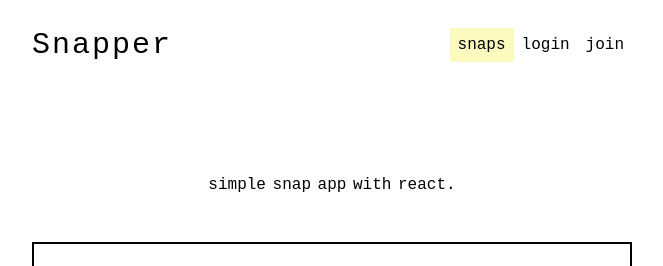
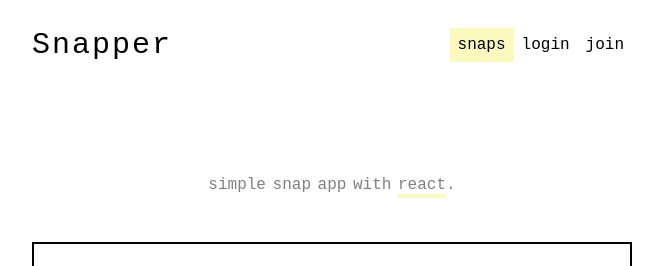
Before and after one commit to CengAmat/snapper, a React (Create React App) app in the folder client/: page / in a window 1280 px wide. Shown: the top 266 px of the page, without its empty margins (308-971 px from the left). Built offline with nearby package versions, Linux system fonts and the light colour scheme; no server answers.

Commit message:
Forwarding

```diff
--- a/client/src/components/pages/Home.js
+++ b/client/src/components/pages/Home.js
@@ -5,7 +5,7 @@ class Home extends Component {
     return (
       <div>
         <div className="description">
-          <p classNameName="sub_header__desc">
+          <p className="sub_header__desc">
             simple snap app with <span>react</span>.
           </p>
         </div>
--- a/client/src/components/pages/Join.js
+++ b/client/src/components/pages/Join.js
@@ -1,4 +1,6 @@
 import React, { Component } from "react";
+import { withRouter } from 'react-router-dom';
+
 import { Mutation } from "react-apollo";
 
 import { CREATE_USER } from "./../../queries";
@@ -45,6 +47,7 @@ class Join extends Component {
       console.log(data);
       localStorage.setItem("token", data.createUser.token);
       this.resetState();
+      this.props.history.push('/');
     });
   };
 
@@ -100,4 +103,4 @@ class Join extends Component {
   }
 }
 
-export default Join;
+export default withRouter(Join);
--- a/client/src/components/pages/Login.js
+++ b/client/src/components/pages/Login.js
@@ -1,4 +1,5 @@
 import React, { Component } from "react";
+import { withRouter } from 'react-router-dom';
 
 import { Mutation } from "react-apollo";
 
@@ -40,6 +41,7 @@ class Login extends Component {
       console.log(data);
       localStorage.setItem("token", data.signInUser.token);
       this.resetState();
+      this.props.history.push('/');
     });
   };
 
@@ -86,4 +88,4 @@ class Login extends Component {
   }
 }
 
-export default Login;
+export default withRouter(Login);
```
Also changed, not shown: 1 other file (tests, documents, lock files or other folders).
